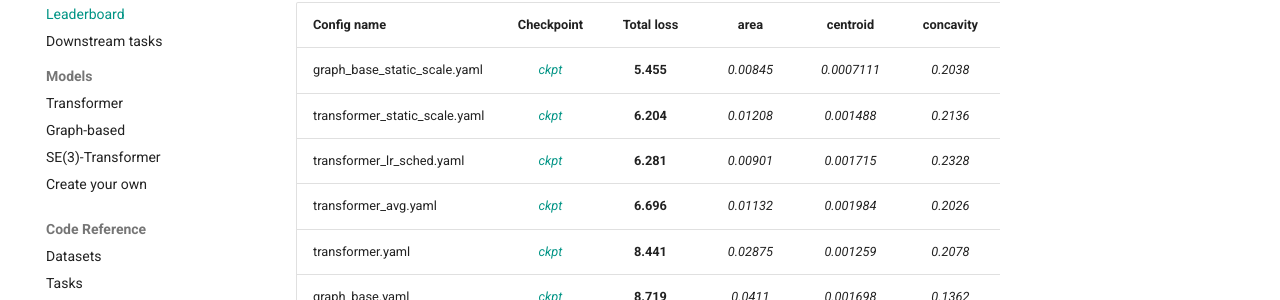
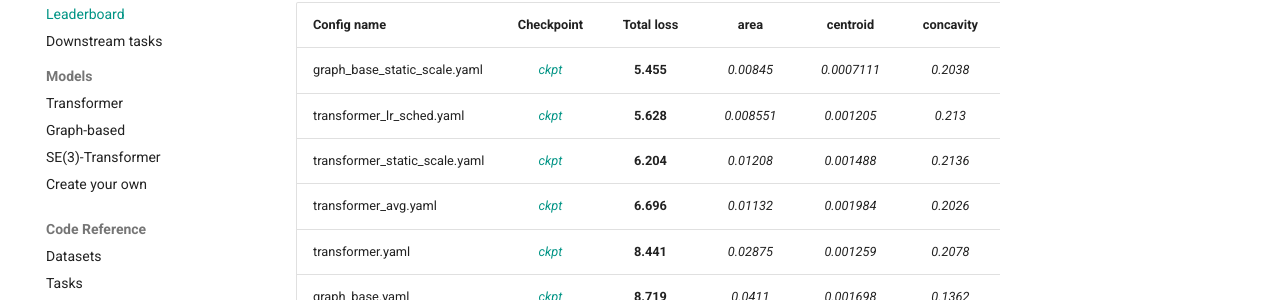
Before and after one commit to TeamSPWK/cartesius, an MkDocs documentation site: the page built from docs/leaderboard.md, in a window 1280 px wide. Shown: the part 178-478 px from the top of the page. Built offline with MkDocs 1.6.1 and Material for MkDocs 9.7.7, drawn with Linux system fonts in a browser that asks for light colours; comment, search, counter and statistics services are not loaded.

Commit message:
:sparkles: Update leaderboard with the right value of myeongjun

```diff
--- a/docs/leaderboard.md
+++ b/docs/leaderboard.md
@@ -3,8 +3,8 @@
 | Config name                   |                                                           Checkpoint                                                          | Total loss |    area   |  centroid  | concavity |  min_clear | perimeter | size       |
 | ----------------------------- | :---------------------------------------------------------------------------------------------------------------------------: | :--------: | :-------: | :--------: | :-------: | :--------: | :-------: | ---------- |
 | graph_base_static_scale.yaml  |  [*ckpt*](https://github.com/TeamSPWK/cartesius/releases/download/untagged-069a5fb3505f82ae6f83/graph_base_static_scale.ckpt) |  **5.455** | *0.00845* | *0.0007111* |  *0.2038* | *0.003739* |  *0.2713* | *0.003037* |
+| transformer_lr_sched.yaml | [*ckpt*](https://github.com/TeamSPWK/cartesius/releases/download/untagged-20a90d4ca33d1136b502/transformer_lr_sched.ckpt) |  **5.628**  | *0.008551* | *0.001205* |  *0.213* | *0.005635* |  *0.1383* | *0.004007* |
 | transformer_static_scale.yaml | [*ckpt*](https://github.com/TeamSPWK/cartesius/releases/download/untagged-069a5fb3505f82ae6f83/transformer_static_scale.ckpt) |  **6.204**  | *0.01208* | *0.001488* |  *0.2136* | *0.006439* |  *0.2888* | *0.004647* |
-| transformer_lr_sched.yaml | [*ckpt*](https://github.com/TeamSPWK/cartesius/releases/download/untagged-069a5fb3505f82ae6f83/transformer_lr_sched.ckpt) |  **6.281**  | *0.00901* | *0.001715* |  *0.2328* | *0.0102* |  *0.2326* | *0.004046* |
 | transformer_avg.yaml | [*ckpt*](https://github.com/TeamSPWK/cartesius/releases/download/untagged-069a5fb3505f82ae6f83/transformer_avg.ckpt) |  **6.696**   | _0.01132_ | _0.001984_ |   _0.2026_  |  _0.004641_  |   _0.9786_  | _0.006836_ |
 | transformer.yaml              |        [*ckpt*](https://github.com/TeamSPWK/cartesius/releases/download/untagged-069a5fb3505f82ae6f83/transformer.ckpt)       |  **8.441** | *0.02875* | *0.001259* |  *0.2078* |  *0.0342* |  *0.6036* | *0.001191* |
 | graph_base.yaml               |        [*ckpt*](https://github.com/TeamSPWK/cartesius/releases/download/untagged-069a5fb3505f82ae6f83/graph_base.ckpt)        |  **8.719** | *0.0411* | *0.001698* |  *0.1362* |   *0.007201*  |  *1.346* | *0.006203* |
```
